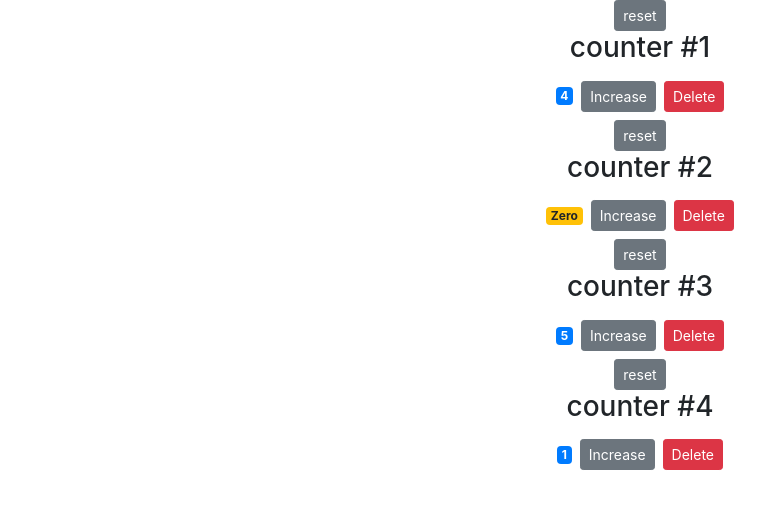
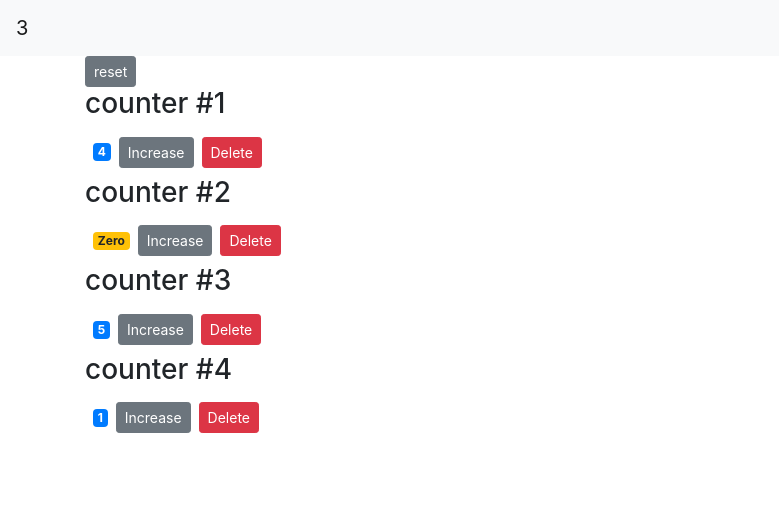
Before and after one commit to vacit/practicing-react, a React (Create React App) app: page / in a window 1280 px wide. Shown: the top 508 px of the page, without its empty margins (0-779 px from the left). Built offline with nearby package versions, Linux system fonts and the light colour scheme.

Commit message:
=mnavbar added

```diff
--- a/src/App.js
+++ b/src/App.js
@@ -1,16 +1,60 @@
-import React from "react";
+import React, { Component } from "react";
 import "./App.css";
 import Counters from "./components/counters";
-// import Counter from "./components/counter";
+import NavBar from "./components/navbar";
 
-function App() {
+class App extends Component {
+  state = {
+    counters: [
+      { id: 1, value: 4 },
+      { id: 2, value: 0 },
+      { id: 3, value: 5 },
+      { id: 4, value: 1 }
+    ]
+  };
 
-  return (
-    <div className="App">
-      <Counters  />
-      {/* <Counter counterArray={counters} /> */}
-    </div>
-  );
+  IncreaseValue = counter => {
+    const counters = [...this.state.counters];
+    const index = counters.indexOf(counter);
+    counters[index] = { ...counter };
+    counters[index].value++;
+    // console.log(this.state.counters[index]);
+    this.setState({ counters });
+  };
+
+  resetValue = () => {
+    const counters = this.state.counters.map(item => {
+      item.value = 0;
+      return item;
+    });
+    this.setState({ counters });
+  };
+
+  deleteCounter = counterId => {
+    const counters = this.state.counters.filter(item => item.id !== counterId);
+    this.setState({ counters });
+    // console.log(counter);
+  };
+
+  render() {
+    return (
+      <React.Fragment>
+        <NavBar
+          totalCounters={
+            this.state.counters.filter(item => item.value > 0).length
+          }
+        />
+        <main className="container">
+          <Counters
+            counters={this.state.counters}
+            onReset={this.resetValue}
+            onIncrease={this.IncreaseValue}
+            onDelete={this.deleteCounter}
+          />
+        </main>
+      </React.Fragment>
+    );
+  }
 }
 
 export default App;
--- a/src/components/counter.jsx
+++ b/src/components/counter.jsx
@@ -1,33 +1,35 @@
 import React, { Component } from "react";
 
 class Counter extends Component {
-  state = {
-    value: this.props.counter.value
-  };
-
   render() {
     return (
       <div>
-        <button className="btn btn-secondary btn-sm m2">reset</button>
         {this.props.children}
         <span className={this.getBadgeClassNames()}>{this.formatText()}</span>
-        <button className="btn btn-secondary  btn-sm" onClick={this.Increasevalue}>Increase</button>
-        <button className="btn btn-danger m-2 btn-sm" onClick={()=>this.props.onDelete(this.props.counter.id)}>Delete</button>
+        <button
+          className="btn btn-secondary  btn-sm"
+          onClick={()=>this.props.onIncrease(this.props.counter)}
+        >
+          Increase
+        </button>
+        <button
+          className="btn btn-danger m-2 btn-sm"
+          onClick={() => this.props.onDelete(this.props.counter.id)}
+        >
+          Delete
+        </button>
       </div>
     );
   }
 
-  Increasevalue=() => {
-    this.setState({ value: this.state.value + 1 });
-    // console.log(this.state.value);
-  };
+
   getBadgeClassNames() {
     let classes = "badge m-2 badge-";
-    return (classes += this.state.value === 0 ? "warning" : "primary");
+    return (classes += this.props.counter.value === 0 ? "warning" : "primary");
   }
 
   formatText() {
-    const { value } = this.state;
+    const { value } = this.props.counter;
     return value === 0 ? "Zero" : value;
   }
 }
--- a/src/components/counters.jsx
+++ b/src/components/counters.jsx
@@ -2,23 +2,22 @@ import React, { Component } from "react";
 import Counter from "./counter";
 
 class Counters extends Component {
-  state = {
-    counters: [
-      { id: 1, value: 4 },
-      { id: 2, value: 0 },
-      { id: 3, value: 5 },
-      { id: 4, value: 1 }
-    ]
-  };
   render() {
+    const {onReset,onDelete,onIncrease,counters}=this.props;
     return (
       <div>
-        {this.state.counters.map(counter => (
+        <button
+          onClick={onReset}
+          className="btn btn-secondary btn-sm m2"
+        >
+          reset
+        </button>
+        {counters.map(counter => (
           <Counter
             key={counter.id}
-            onDelete={() => this.deleteCounter(counter.id)}
+            onDelete={onDelete}
+            onIncrease={onIncrease}
             counter={counter}
-
           >
             <h3>counter #{counter.id}</h3>
           </Counter>
@@ -26,11 +25,6 @@ class Counters extends Component {
       </div>
     );
   }
-
-  deleteCounter = counterId => {
-    const counters = this.state.counters.filter(item => item.id !== counterId);
-    this.setState({ counters });
-  };
 }
 
 export default Counters;
--- /dev/null
+++ b/src/components/navbar.jsx
@@ -0,0 +1,16 @@
+import React, { Component } from "react";
+
+class NavBar extends Component {
+
+  render() {
+    return (
+      <nav class="navbar navbar-light bg-light">
+        <a class="navbar-brand" href="#">
+          {this.props.totalCounters}
+        </a>
+      </nav>
+    );
+  }
+}
+
+export default NavBar;
```
